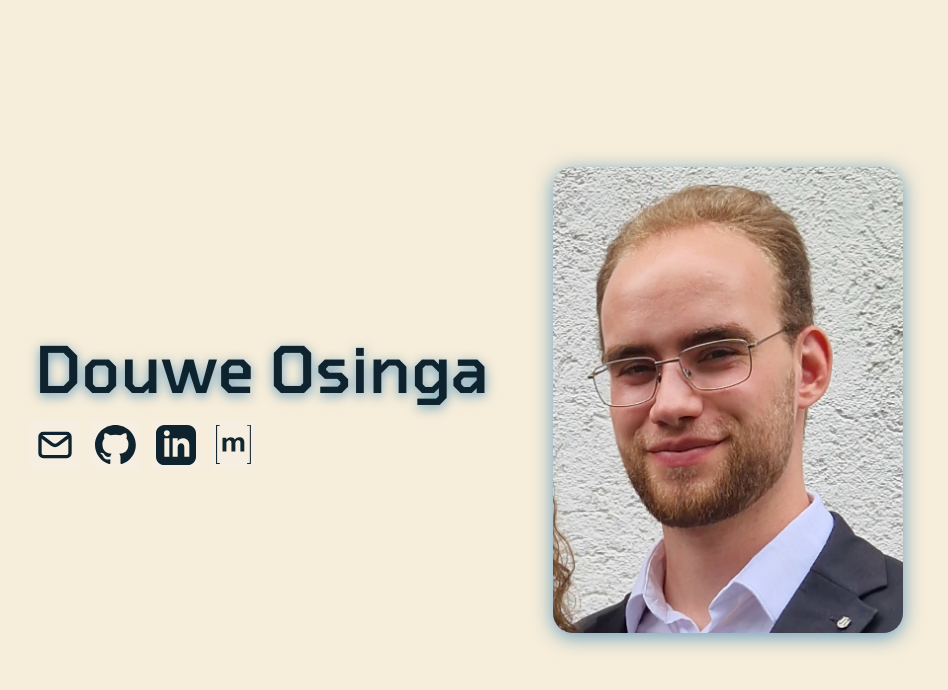
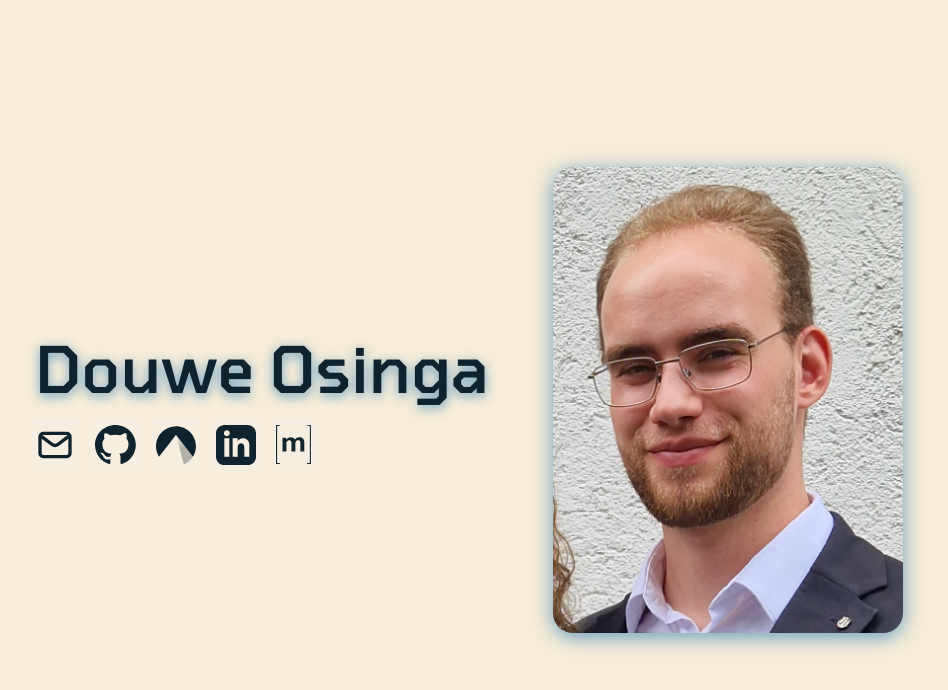
Before and after one commit to osingaatje/personal-site, a plain HTML site: page index.html in a window 1280 px wide. Shown: the whole page, without its empty margins (171-1119 px from the left). Drawn offline with Linux system fonts and the light colour scheme.

Commit message:
added codeberg account

```diff
--- a/index.html
+++ b/index.html
@@ -19,6 +19,7 @@
                 <div class="socials-list">
                     <a href="mailto:douwe@dosinga.nl"><img class="icon icon-dark" src="static/img/email.svg"/></a>
                     <a href="https://github.com/osingaatje" target="_blank"><img class="icon icon-light" src="static/img/github-mark/github-mark-white.svg"/></a>
+                    <a href="https://codeberg.org/drwr" target="_blank"><img class="icon icon-light" src="static/img/codeberg/codeberg-logo-white.svg"/></a>
                     <a href="https://www.linkedin.com/in/douwe-r-osinga/" target="_blank"><img class="icon icon-dark" src="static/img/linkedin/in.svg"/></a>
                     <a href="https://matrix.to/#/@douweo:utwente.io" target="_blank"><img class="icon icon-dark" src="static/img/matrix-chat.svg"/></a>
                 </div>
```
Also changed, not shown: static/img/codeberg/codeberg-logo-white.svg (added).
